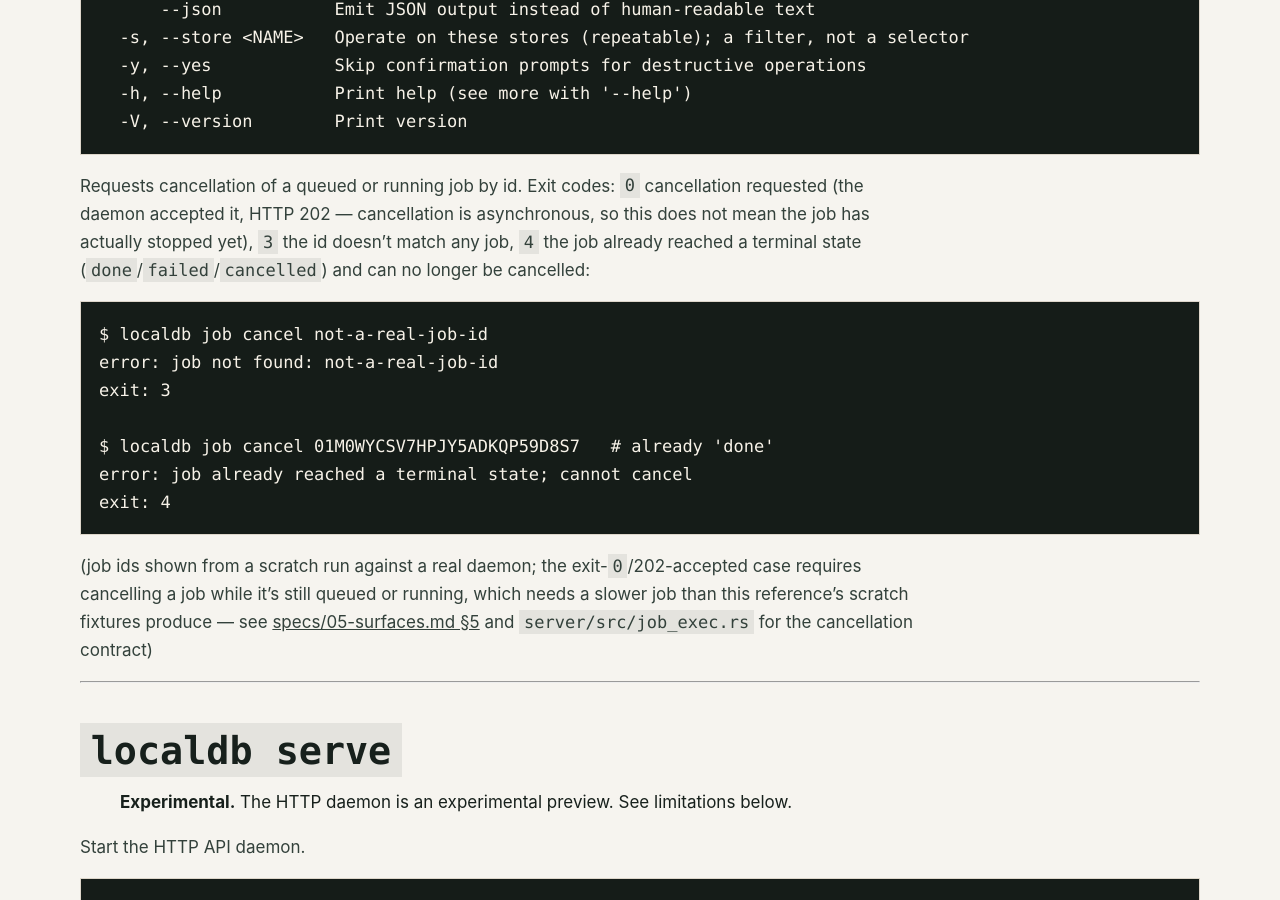
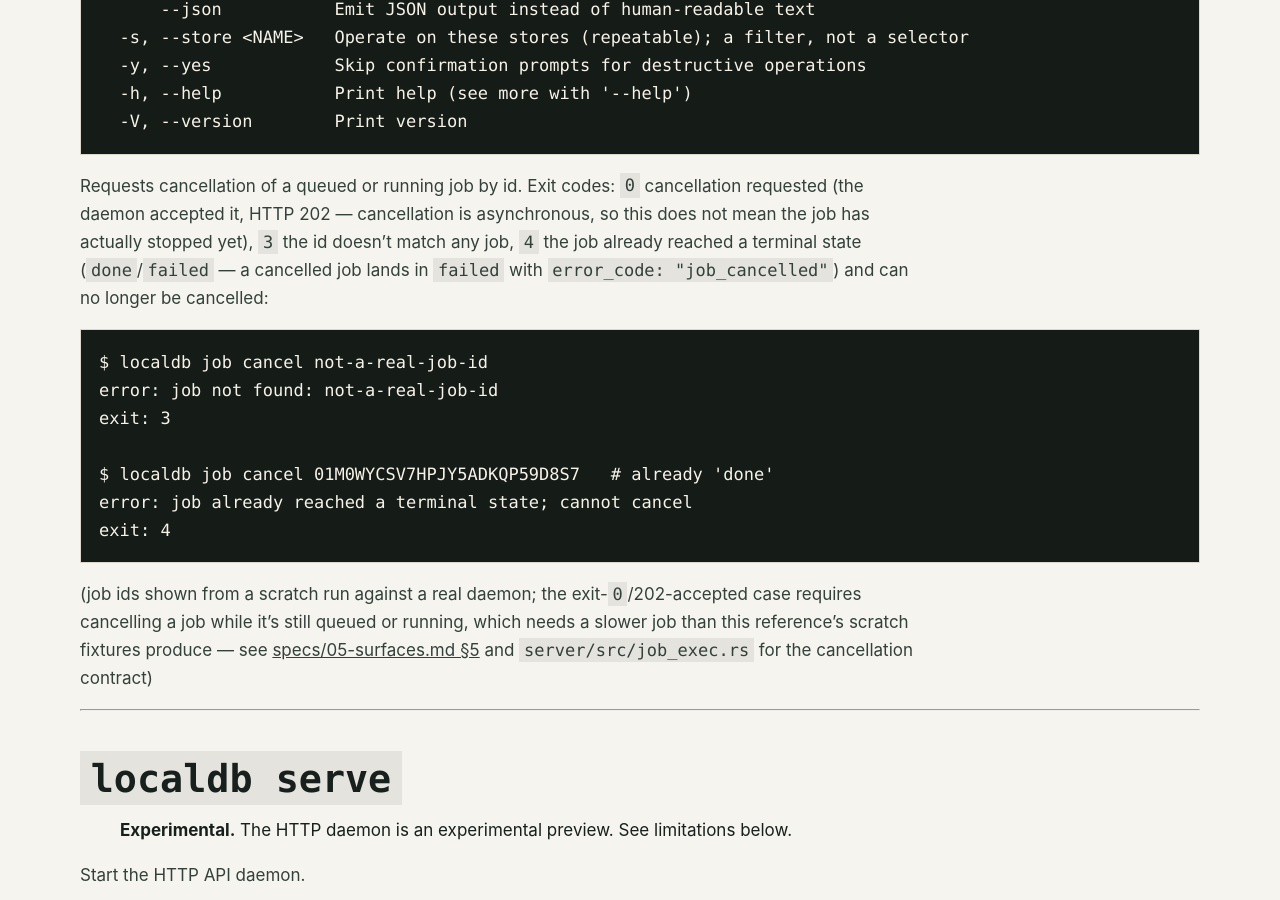
Before and after one commit to dokterbob/localdb, a Jekyll site: the page built from docs/cli.md, in a window 1280 px wide and 900 px high, scrolled down 34652 px. Built offline with Jekyll 4.4.1, drawn with Linux system fonts in a browser that asks for light colours; our own code applies the rules of GitHub Pages for plain Markdown files.

Commit message:
Fix job terminal states, refresh rejection, and model-download trigger in docs
Co-Authored-By: Claude Fable 5 <noreply@anthropic.com>

````diff
--- a/docs/cli.md
+++ b/docs/cli.md
@@ -1327,7 +1327,8 @@ Options:
 Requests cancellation of a queued or running job by id. Exit codes: `0` cancellation requested (the
 daemon accepted it, HTTP 202 — cancellation is asynchronous, so this does not mean the job has
 actually stopped yet), `3` the id doesn't match any job, `4` the job already reached a terminal
-state (`done`/`failed`/`cancelled`) and can no longer be cancelled:
+state (`done`/`failed` — a cancelled job lands in `failed` with `error_code: "job_cancelled"`) and
+can no longer be cancelled:
 
 ```
 $ localdb job cancel not-a-real-job-id
````
Also changed, not shown: docs/http-api.md (+1 -1 lines), README.md.
